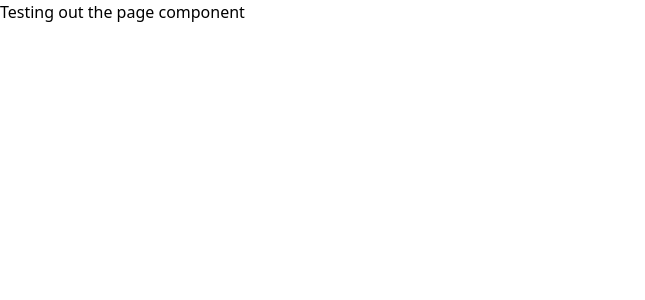
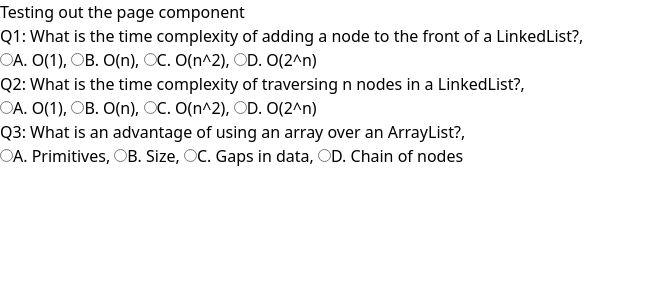
Before and after one commit to shourikb/Note.AI, a SvelteKit app in the folder note-ai-frontend/: page /exam in a window 1280 px wide. Shown: the top 300 px of the page, without its empty margins (0-645 px from the left). Built offline with nearby package versions, Linux system fonts and the light colour scheme.

Commit message:
made new Svelte Component for Question Block and made semi-fuctional practice quiz layout

```diff
--- /dev/null
+++ b/note-ai-frontend/src/routes/QuestionBlock.svelte
@@ -0,0 +1,20 @@
+<script>
+    export let question;
+    export let answerChoice1;
+    export let answerChoice2;
+    export let answerChoice3;
+    export let answerChoice4;
+    let correctAnswer = false
+</script>
+
+<div>
+    <h1>{question}</h1>
+    <div>
+<label>
+    <input type="radio" bind:group={correctAnswer} value={1}>{answerChoice1}
+    <input type="radio" bind:group={correctAnswer} value={2}>{answerChoice2}
+    <input type="radio" bind:group={correctAnswer} value={3}>{answerChoice3}
+    <input type="radio" bind:group={correctAnswer} value={4}>{answerChoice4}
+</label>
+</div>
+</div>
--- a/note-ai-frontend/src/routes/exam/+page.svelte
+++ b/note-ai-frontend/src/routes/exam/+page.svelte
@@ -4,6 +4,7 @@
 
    // import root level object as a named import
    import { answer } from '$lib/data/testPrompt.json';
+   import QuestionBlock from '../QuestionBlock.svelte';
 
 
 
@@ -19,7 +20,16 @@
    answerChoicesAndQuestion.forEach((q) => {
        console.log(q);
    });
+   for (let i = 0; i < answerChoicesAndQuestion.length; i++) {
+       for (let j = 0; j < answerChoicesAndQuestion[0].length; j++) {
+        const element = answerChoicesAndQuestion[i][j];
+        console.log(element);
+       }
+   }
    console.log(answerChoicesAndQuestion[0][2]);
  </script>
 
 <h> Testing out the page component </h>
+<QuestionBlock question={answerChoicesAndQuestion[0][0]}, answerChoice1={answerChoicesAndQuestion[0][1]}, answerChoice2={answerChoicesAndQuestion[0][2]}, answerChoice3={answerChoicesAndQuestion[0][3]}, answerChoice4={answerChoicesAndQuestion[0][4]}/>
+<QuestionBlock question={answerChoicesAndQuestion[1][0]}, answerChoice1={answerChoicesAndQuestion[1][1]}, answerChoice2={answerChoicesAndQuestion[1][2]}, answerChoice3={answerChoicesAndQuestion[1][3]}, answerChoice4={answerChoicesAndQuestion[1][4]}/>
+<QuestionBlock question={answerChoicesAndQuestion[2][0]}, answerChoice1={answerChoicesAndQuestion[2][1]}, answerChoice2={answerChoicesAndQuestion[2][2]}, answerChoice3={answerChoicesAndQuestion[2][3]}, answerChoice4={answerChoicesAndQuestion[2][4]}/>
```
